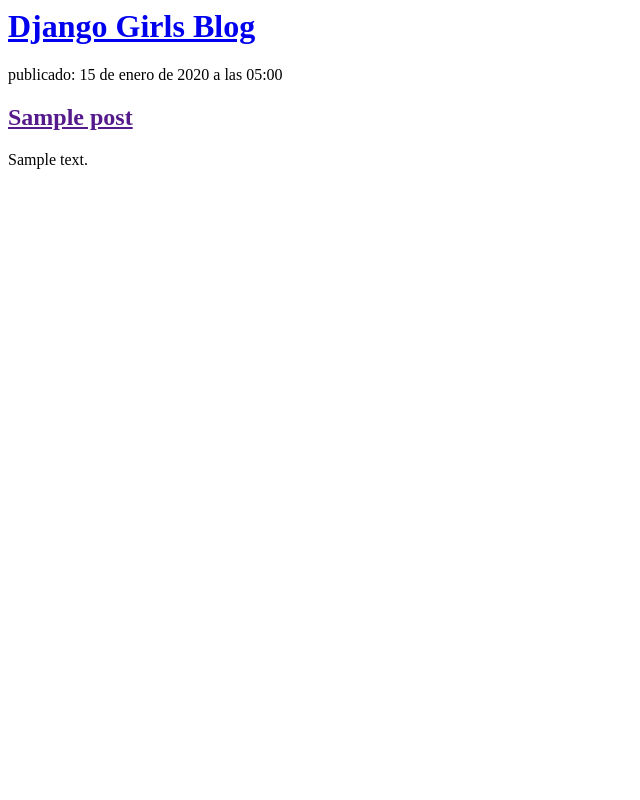
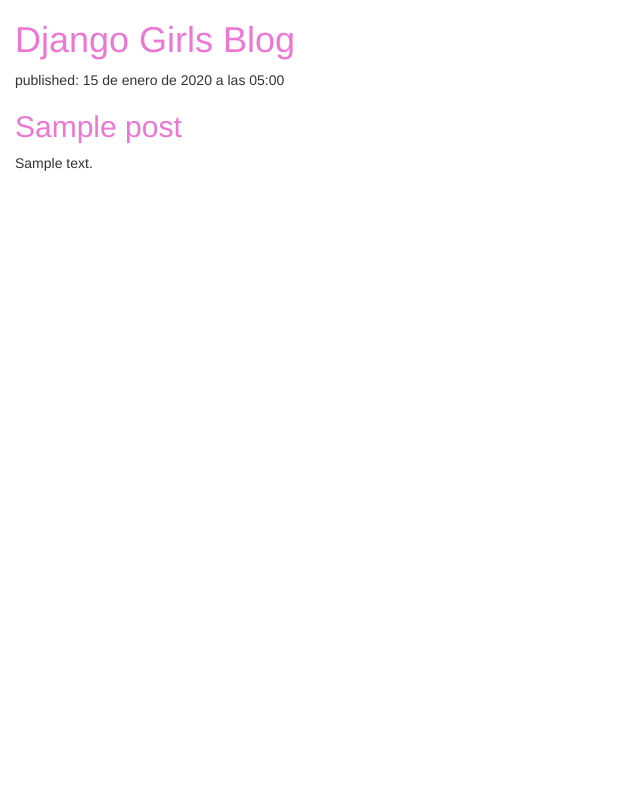
Before and after one commit to ivettzaragocin/djangogirls, a Django app: page / in a window 1280 px wide. Shown: the whole page, without its empty margins (0-640 px from the left). Run offline with Django 5.2, Linux system fonts and the light colour scheme; tables that the repository leaves empty hold one stand-in row (values such as "Sample post"); some libraries are stand-ins or nearby versions.

Commit message:
Templates modificados para mostrar post desde base de datos.

```diff
--- /dev/null
+++ b/blog/static/css/blog.css
@@ -0,0 +1,6 @@
+h1 a, h2 a {
+     color: #eb79d4;
+}
+body {
+    padding-left: 15px;
+}
--- a/blog/templates/blog/post_list.html
+++ b/blog/templates/blog/post_list.html
@@ -1,6 +1,10 @@
+{% load static %}
 <html>
     <head>
         <title>Django Girls blog</title>
+        <link rel="stylesheet" href="//maxcdn.bootstrapcdn.com/bootstrap/3.2.0/css/bootstrap.min.css">
+        <link rel="stylesheet" href="//maxcdn.bootstrapcdn.com/bootstrap/3.2.0/css/bootstrap-theme.min.css">
+        <link rel="stylesheet" href="{% static 'css/blog.css' %}">
     </head>
     <body>
         <div>
@@ -9,7 +13,7 @@
 
         {% for post in posts %}
             <div>
-        <p> publicado: {{ post.published_date }}</p>
+                <p>published: {{ post.published_date }}</p>
                 <h2><a href="">{{ post.title }}</a></h2>
                 <p>{{ post.text|linebreaksbr }}</p>
             </div>
--- a/blog/views.py
+++ b/blog/views.py
@@ -3,5 +3,8 @@ from django.utils import timezone
 from .models import Post
 
 def post_list(request):
+    # Aquí obtenemos los posts de la base de datos
     posts = Post.objects.filter(published_date__lte=timezone.now()).order_by('published_date')
+
+    # Es VITAL que el diccionario {'posts': posts} esté al final
     return render(request, 'blog/post_list.html', {'posts': posts})
```
Lines whose indentation alone changed are shown as unchanged.
